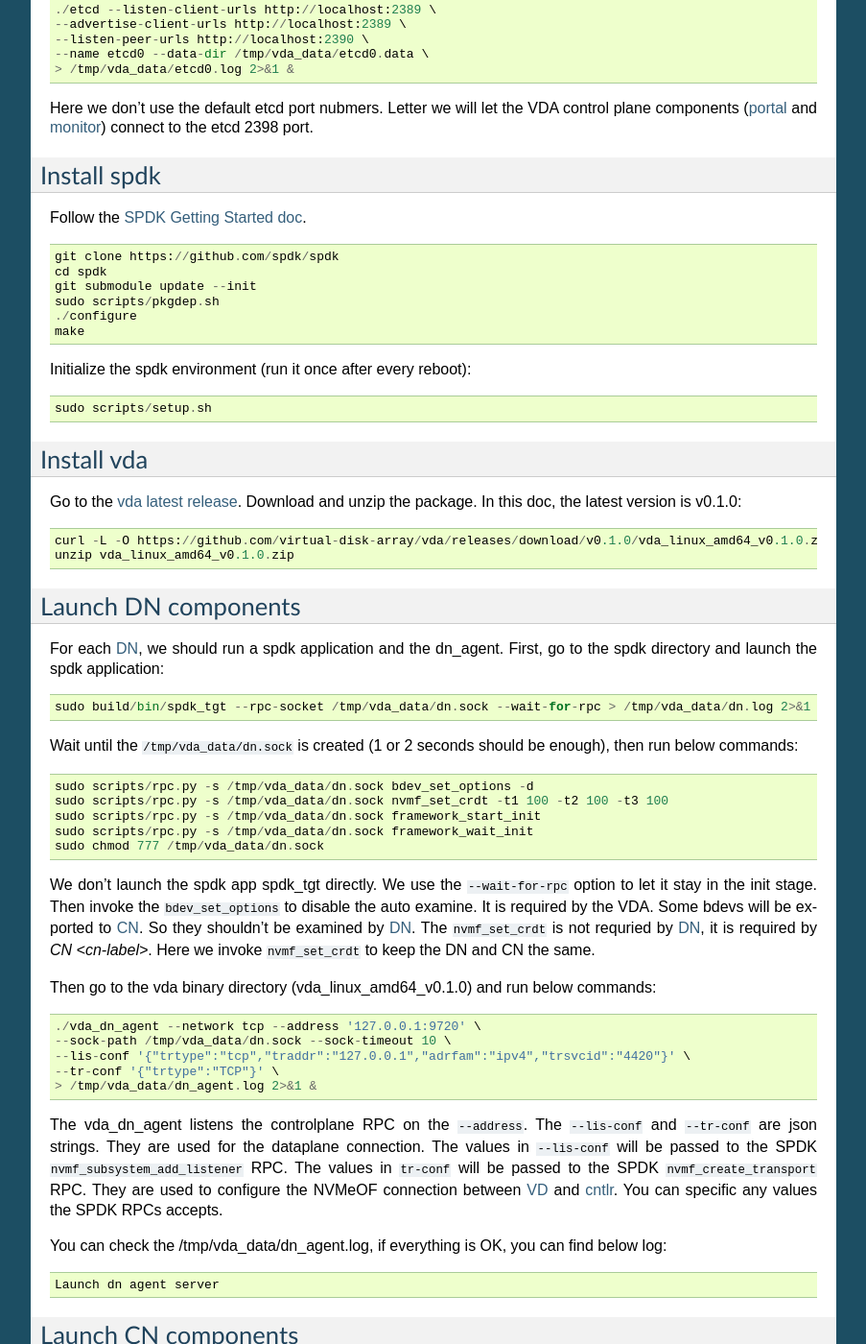
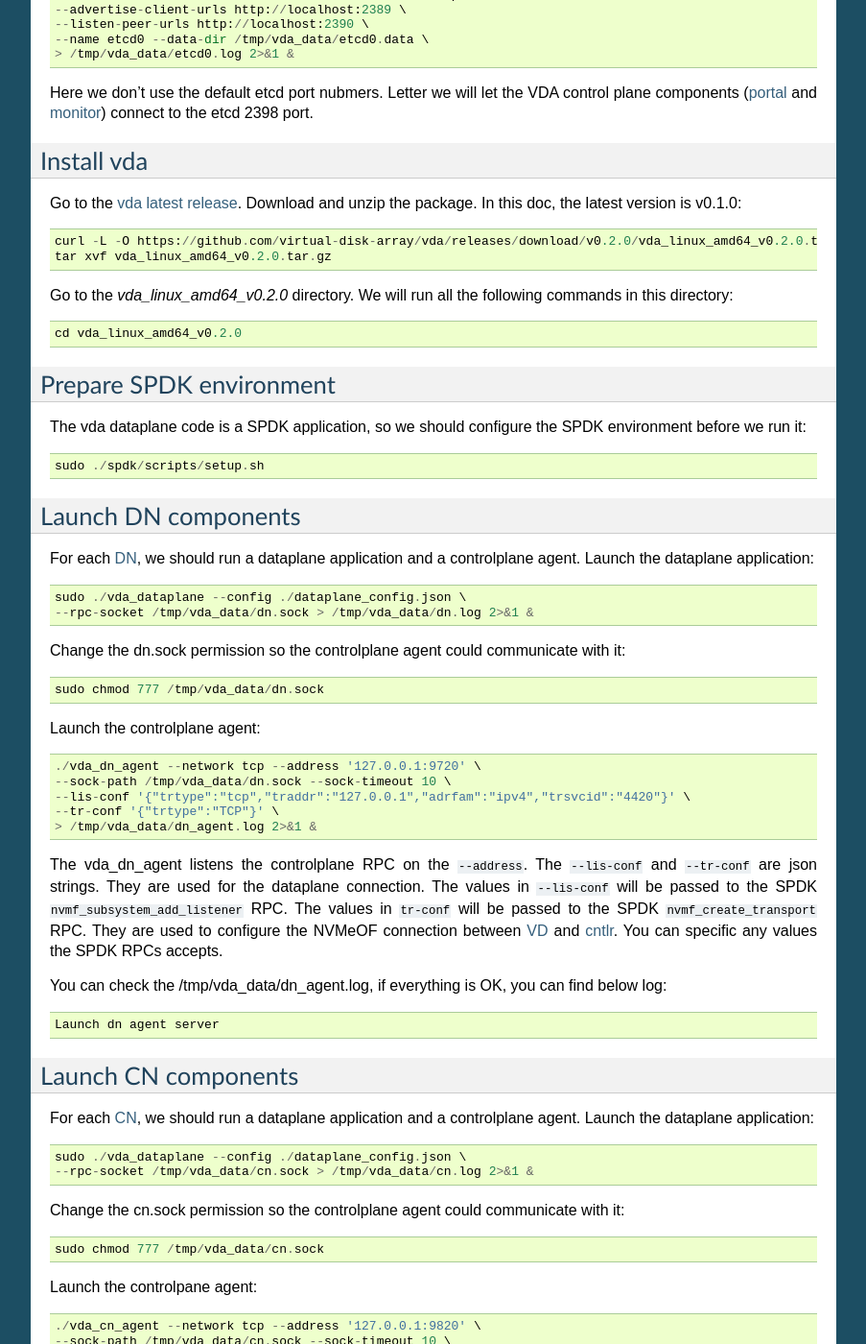
Before and after one commit to virtual-disk-array/vda_doc, a Sphinx documentation site: the page built from source/MinimalDeployment.rst, in a window 1280 px wide and 1400 px high, scrolled down 1066 px. Shown: the whole window at 96% size, without its empty margins (198-1101 px from the left). Built offline with Sphinx 7.4.7, drawn with Linux system fonts in a browser that asks for light colours; some of the changed text lies outside the part shown.

Commit message:
update MinimalDeployment to v0.2.0

```diff
--- a/source/MinimalDeployment.rst
+++ b/source/MinimalDeployment.rst
@@ -32,10 +32,9 @@
   curl -L -O https://github.com/etcd-io/etcd/releases/download/v3.5.0/etcd-v3.5.0-linux-amd64.tar.gz
   tar xvf etcd-v3.5.0-linux-amd64.tar.gz
 
-Go to the etcd directory and launch etcd::
+Launch etcd::
 
-  cd etcd-v3.5.0-linux-amd64
-  ./etcd --listen-client-urls http://localhost:2389 \
+  etcd-v3.5.0-linux-amd64/etcd --listen-client-urls http://localhost:2389 \
   --advertise-client-urls http://localhost:2389 \
   --listen-peer-urls http://localhost:2390 \
   --name etcd0 --data-dir /tmp/vda_data/etcd0.data \
@@ -45,57 +44,43 @@
 the VDA control plane components (:ref:`portal <portal-label>` and
 :ref:`monitor <monitor-label>`) connect to the etcd 2398 port.
 
-Install spdk
-^^^^^^^^^^^^
-Follow the `SPDK Getting Started doc <https://spdk.io/doc/getting_started.html>`_.
-::
-
-  git clone https://github.com/spdk/spdk
-  cd spdk
-  git submodule update --init
-  sudo scripts/pkgdep.sh
-  ./configure
-  make
-
-Initialize the spdk environment (run it once after every reboot)::
-
-  sudo scripts/setup.sh
-
 Install vda
 ^^^^^^^^^^^
 Go to the `vda latest release <https://github.com/virtual-disk-array/vda/releases/latest>`_.
 Download and unzip the package. In this doc, the latest version is
 v0.1.0::
 
-  curl -L -O https://github.com/virtual-disk-array/vda/releases/download/v0.1.0/vda_linux_amd64_v0.1.0.zip
-  unzip vda_linux_amd64_v0.1.0.zip
+  curl -L -O https://github.com/virtual-disk-array/vda/releases/download/v0.2.0/vda_linux_amd64_v0.2.0.tar.gz
+  tar xvf vda_linux_amd64_v0.2.0.tar.gz
+
+Go to the `vda_linux_amd64_v0.2.0` directory. We will run all the
+following commands in this directory::
+
+  cd vda_linux_amd64_v0.2.0
+
+
+Prepare SPDK environment
+^^^^^^^^^^^^^^^^^^^^^^^^
+The vda dataplane code is a SPDK application, so we should configure
+the SPDK environment before we run it::
+
+  sudo ./spdk/scripts/setup.sh
+
 
 Launch DN components
 ^^^^^^^^^^^^^^^^^^^^
-For each :ref:`DN <dn-label>`, we should run a spdk application and the dn_agent. First,
-go to the spdk directory and launch the spdk application::
+For each :ref:`DN <dn-label>`, we should run a dataplane application
+and a controlplane agent. Launch the dataplane application::
 
-  sudo build/bin/spdk_tgt --rpc-socket /tmp/vda_data/dn.sock --wait-for-rpc > /tmp/vda_data/dn.log 2>&1 &
+  sudo ./vda_dataplane --config ./dataplane_config.json \
+  --rpc-socket /tmp/vda_data/dn.sock > /tmp/vda_data/dn.log 2>&1 &
 
-Wait until the ``/tmp/vda_data/dn.sock`` is created (1 or 2 seconds
-should be enough), then run below commands::
+Change the dn.sock permission so the controlplane agent could
+communicate with it::
 
-  sudo scripts/rpc.py -s /tmp/vda_data/dn.sock bdev_set_options -d
-  sudo scripts/rpc.py -s /tmp/vda_data/dn.sock nvmf_set_crdt -t1 100 -t2 100 -t3 100
-  sudo scripts/rpc.py -s /tmp/vda_data/dn.sock framework_start_init
-  sudo scripts/rpc.py -s /tmp/vda_data/dn.sock framework_wait_init
   sudo chmod 777 /tmp/vda_data/dn.sock
 
-We don't launch the spdk app spdk_tgt directly. We use the
-``--wait-for-rpc`` option to let it stay in the init stage. Then
-invoke the ``bdev_set_options`` to disable the auto examine. It is
-required by the VDA. Some bdevs will be exported to :ref:`CN <cn-label>`.
-So they shouldn't be examined by :ref:`DN <dn-label>`. The
-``nvmf_set_crdt`` is not requried by :ref:`DN <dn-label>`, it is
-required by `CN <cn-label>`. Here we invoke ``nvmf_set_crdt`` to keep
-the DN and CN the same.
-
-Then go to the vda binary directory (vda_linux_amd64_v0.1.0) and run below commands::
+Launch the controlplane agent::
 
   ./vda_dn_agent --network tcp --address '127.0.0.1:9720' \
   --sock-path /tmp/vda_data/dn.sock --sock-timeout 10 \
@@ -119,26 +104,18 @@
 
 Launch CN components
 ^^^^^^^^^^^^^^^^^^^^
-For each :ref:`CN <cn-label>`, we should run a spdk applicaiton and the cn-agent. First,
-go to the spdk directory and launch the spdk application::
+For each :ref:`CN <cn-label>`, we should run a dataplane application
+and a controlplane agent. Launch the dataplane application::
 
-  sudo build/bin/spdk_tgt --rpc-socket /tmp/vda_data/cn.sock --wait-for-rpc > /tmp/vda_data/cn.log 2>&1 &
+  sudo ./vda_dataplane --config ./dataplane_config.json \
+  --rpc-socket /tmp/vda_data/cn.sock > /tmp/vda_data/cn.log 2>&1 &
 
-Wait until the ``/tmp/vda_data/cn.sock`` is created (1 or 2 seconds
-should be enough), then run below commands::
+Change the cn.sock permission so the controlplane agent could
+communicate with it::
 
-  sudo scripts/rpc.py -s /tmp/vda_data/cn.sock bdev_set_options -d
-  sudo scripts/rpc.py -s /tmp/vda_data/cn.sock nvmf_set_crdt -t1 100 -t2 100 -t3 100
-  sudo scripts/rpc.py -s /tmp/vda_data/cn.sock framework_start_init
-  sudo scripts/rpc.py -s /tmp/vda_data/cn.sock framework_wait_init
   sudo chmod 777 /tmp/vda_data/cn.sock
 
-Similar as DN, we invoke ``bdev_set_options`` to disable auto examine,
-and we invoke ``nvmf_set_crdt`` to provide the delay time. The
-``nvmf_set_crdt`` is requried. If we don't set it, the :ref:`cntlr <cntlr-label>`
-failover may have problem.
-
-Then go to the vda binary directory (vda_linux_amd64_v0.1.0) and run below commands::
+Launch the controlpane agent::
 
   ./vda_cn_agent --network tcp --address '127.0.0.1:9820' \
   --sock-path /tmp/vda_data/cn.sock --sock-timeout 10 \
@@ -160,7 +137,7 @@
 
 Launch portal
 ^^^^^^^^^^^^^
-Go to the vda binary directory (vda_linux_amd64_v0.1.0), run below command::
+Run below command::
 
   ./vda_portal --portal-address '127.0.0.1:9520' --portal-network tcp \
   --etcd-endpoints localhost:2389 \
@@ -484,7 +461,8 @@
     killall vda_dn_agent
     killall vda_cn_agent
     killall etcd
-    sudo killall reactor_0
+    ./spdk/scripts/rpc.py -s /tmp/vda_data/dn.sock spdk_kill_instance SIGTERM
+    ./spdk/scripts/rpc.py -s /tmp/vda_data/cn.sock spdk_kill_instance SIGTERM
 
 * Delete the work directory::
 
```
Also changed, not shown: source/Introduction.rst (+4 -8 lines).
